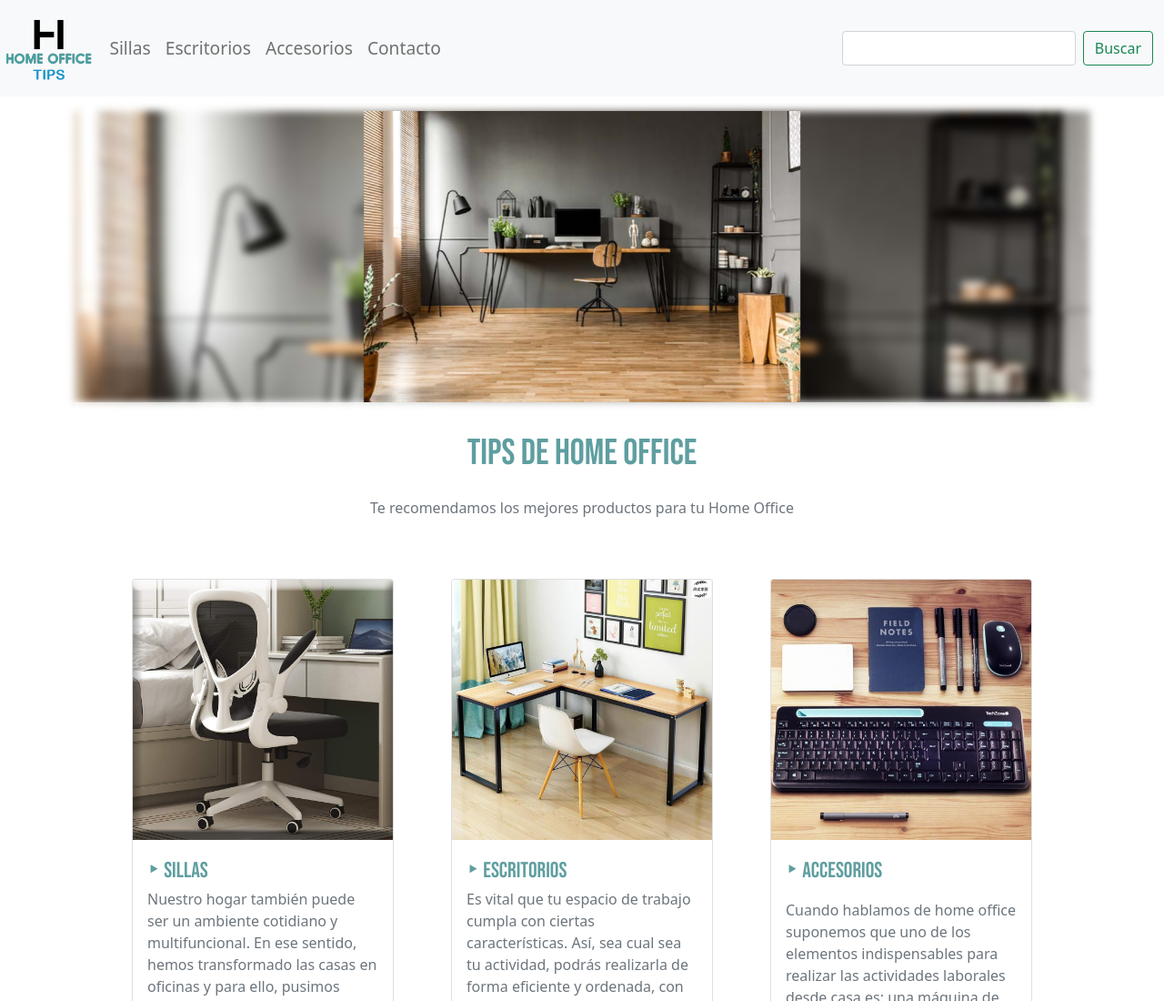
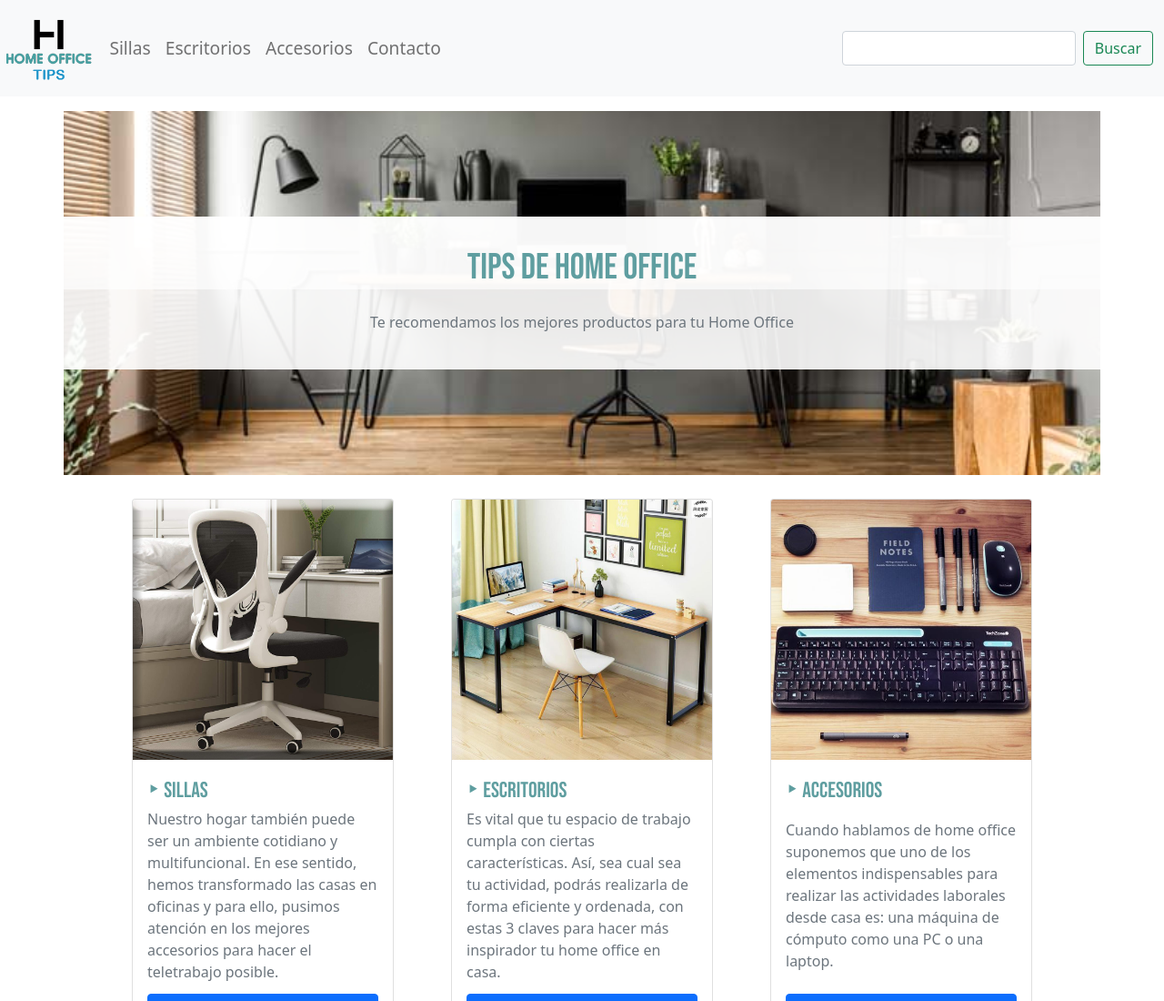
Before and after one commit to Luxiouz/home-office-web-ch, a website: page index.html in a window 1280 px wide. Shown: the top 1100 px of the page at 91% size. Drawn offline with nearby package versions, Linux system fonts and the light colour scheme; a web font is replaced by a local one.

Commit message:
final project

```diff
--- a/css/style.css
+++ b/css/style.css
@@ -109,6 +109,23 @@ footer{
     grid-area: footer;
 }
 
+.main-banner-image{
+    background-image: url(../images/banner_home.jpeg);
+    background-size: cover;
+    background-position: center;
+    width: 100vw;
+    height: 400px;
+    padding: 0;
+
+    display: flex;
+    flex-direction: column;
+    justify-content: center;
+}
+
+.main-banner-text{
+    background: rgba(255,255,255,0.9);
+}
+
 .card-container{
     display: flex;
     flex-wrap: wrap;
--- a/index.html
+++ b/index.html
@@ -5,7 +5,8 @@
     <meta charset="UTF-8">
     <meta http-equiv="X-UA-Compatible" content="IE=edge">
     <meta name="viewport" content="width=device-width, initial-scale=1.0">
-    <meta name="description" content="Blog acerca de  Tips para Home Office, consejos para elegir los mejores escritorios, sillas y accesorios para trabajar en casa">
+    <meta name="description"
+        content="Blog acerca de  Tips para Home Office, consejos para elegir los mejores escritorios, sillas y accesorios para trabajar en casa">
     <meta name="keywords" content="Home Office, Escritorios, Sillas Gamer, Sillas Ergonomicas, Accesorios">
     <link rel="icon" href="./images/favicon.ico" type="image/x-icon">
     <title>Home Office</title>
@@ -63,12 +64,12 @@
         </div>
     </nav>
 </header>
-<section class="container" id="home">
-    <section class="page__banner page__banner--home">
-    </section>
-    <h1 class="page__title pb-0 mb-0">Tips de Home Office</h1>
-    <div class="py-4 text-center text-secondary">
-        <p>Te recomendamos los mejores productos para tu Home Office</p>
+<section class="container main-banner-image" id="home">
+    <div class="main-banner-text">
+        <h1 class="page__title pb-0 mb-0">Tips de Home Office</h1>
+        <div class="py-4 text-center text-secondary">
+            <p>Te recomendamos los mejores productos para tu Home Office</p>
+        </div>
     </div>
 </section>
 <section class="container" id="video">
```
Also changed, not shown: 1 other file.
